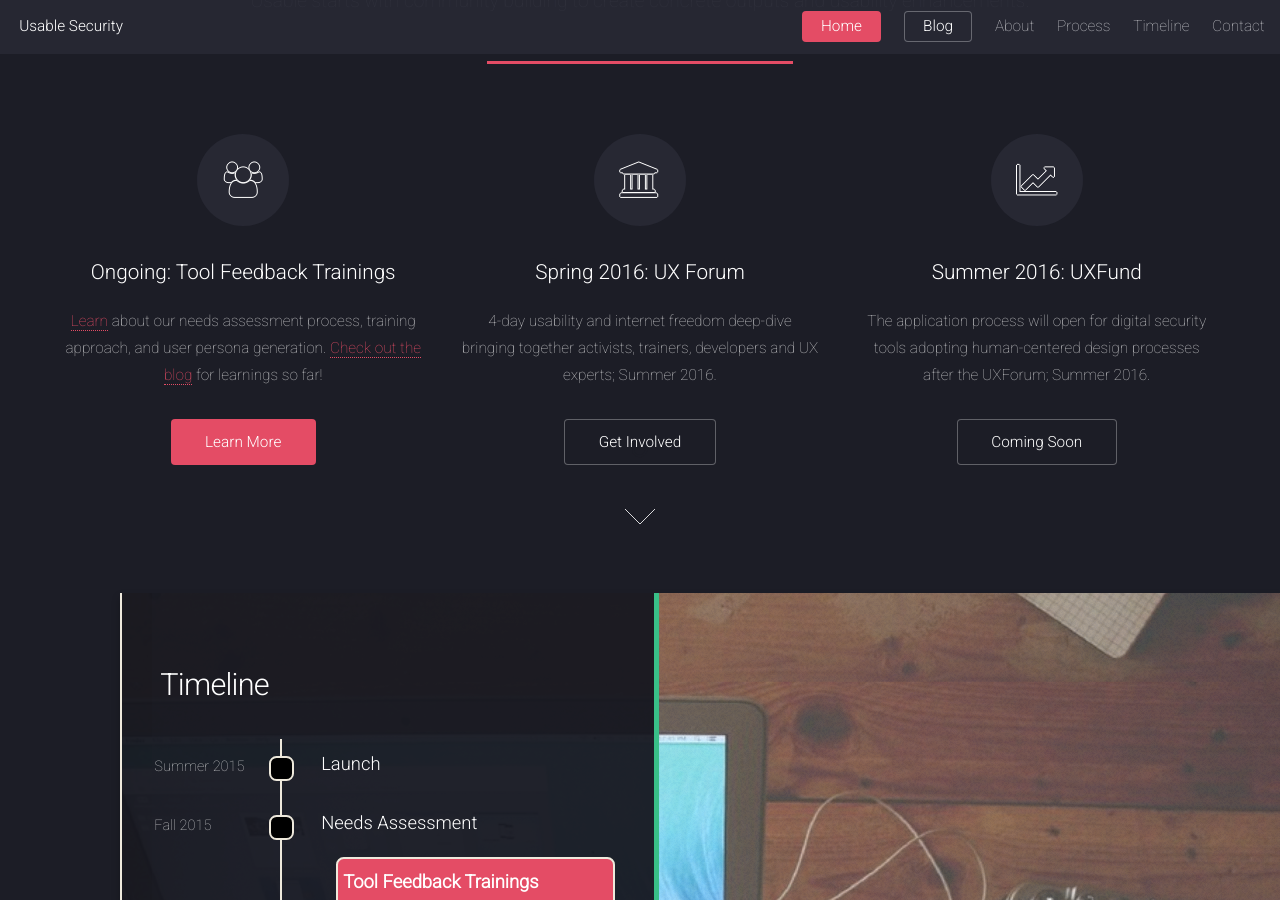
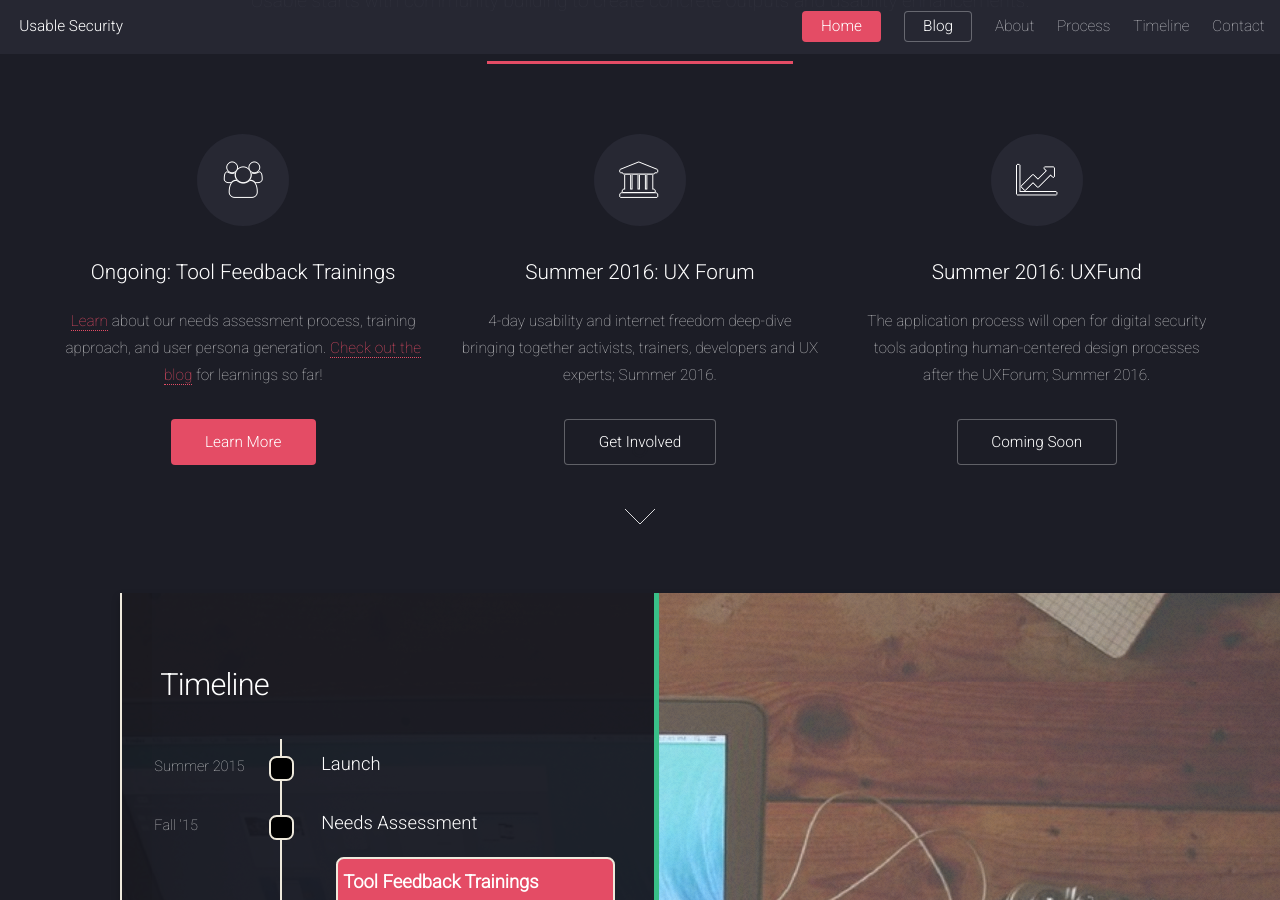
Before and after one commit to OpenInternet/USABLE-website, a Jekyll site: the page index.html, which Jekyll copies as it is, in a window 1280 px wide and 900 px high, scrolled down 1943 px. Built offline with Jekyll 4.4.1, drawn with Linux system fonts in a browser that asks for light colours; comment, search, counter and statistics services are not loaded; some of the changed text lies outside the part shown.

Commit message:
fixed timeline

```diff
--- a/index.html
+++ b/index.html
@@ -133,7 +133,7 @@
 							</section>
 							<section class="4u 6u$(medium) 12u$(xsmall)">
 								<span class="icon alt major fa-university"></span>
-								<h3><a href="uxforum.html" target="_blank"><span class="fa"></span>Spring 2016: UX Forum</a></h3>
+								<h3><a href="uxforum.html" target="_blank"><span class="fa"></span>Summer 2016: UX Forum</a></h3>
 								<p>4-day usability and internet freedom deep-dive bringing together activists, trainers, developers and UX experts; Summer 2016. </p>
 								<p><a href="uxforum.html" class="button">Get Involved</a></p>
 								<!--<p><a href="uxforum.html" class="button">Participate</a></p>-->
@@ -200,7 +200,7 @@
     <input class='radio' id='work4' name='works' type='radio'>
     <div class="relative">
       <label for='work4'>Needs Assessment</label>
-      <span class='date'>Fall 2015</span>
+      <span class='date'>Fall '15</span>
       <span class='circle'></span>
     </div>
     <div class='timecontent'>
@@ -211,7 +211,7 @@
     <input class='radio' id='work3' name='works' type='radio' checked>
     <div class="relative">
       <label for='work3'>Tool Feedback Trainings</label>
-      <span class='date'>Winter 2015</span>
+      <span class='date'>Winter '15</span>
       <span class='circle'></span>
     </div>
     <div class='timecontent'>
@@ -222,7 +222,7 @@
     <input class='radio' id='work2' name='works' type='radio'>
     <div class="relative">
       <label for='work2'>UXForum</label>
-      <span class='date'>Summer 2016</span>
+      <span class='date'>Summer '16</span>
       <span class='circle'></span>
     </div>
     <div class='timecontent'>
@@ -233,7 +233,7 @@
     <input class='radio' id='work1' name='works' type='radio'>
     <div class="relative">
       <label for='work1'>UXFund</label>
-      <span class='date'>Summer 2016</span>
+      <span class='date'>Summer '16</span>
       <span class='circle'></span>
     </div>
     <div class='timecontent'>
```
